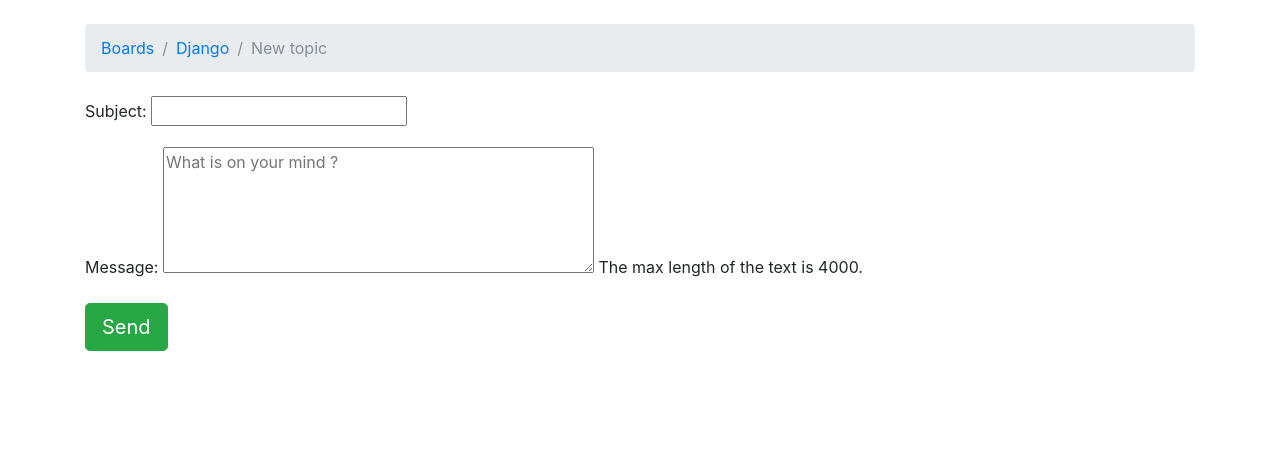
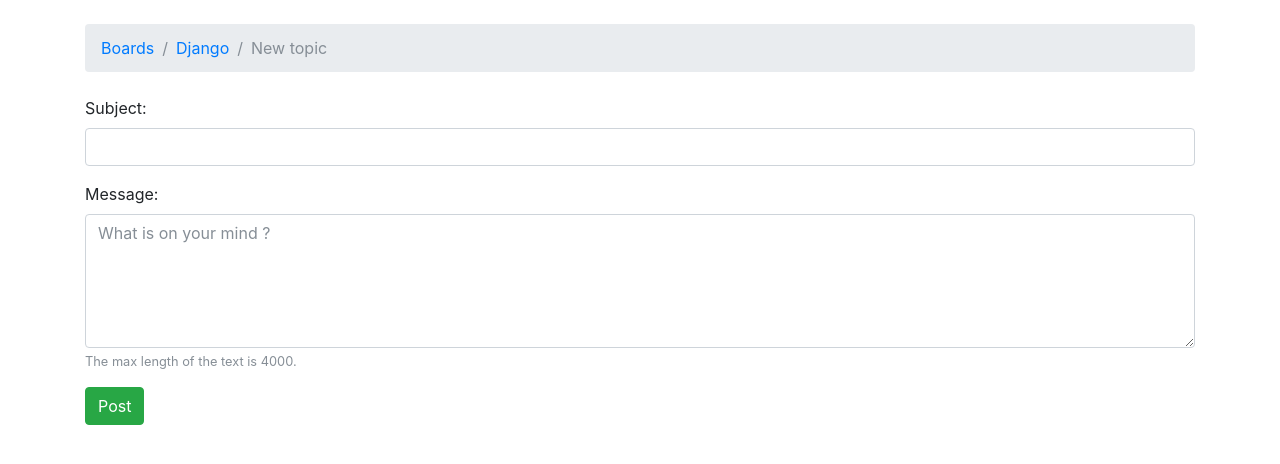
Before and after one commit to pedrorls/ForumDjango, a Django app: page /boards/1/new/ in a window 1280 px wide. Shown: the part 56-520 px from the top of the page. Run offline with Django 3.2, Linux system fonts and the light colour scheme; data comes from the database, SQL or seed files in the repository; some libraries are stand-ins or nearby versions.

Commit message:
form refactored into snippets

```diff
--- /dev/null
+++ b/templates/includes/form.html
@@ -0,0 +1,29 @@
+{% load widget_tweaks %}
+
+{% for field in form %}
+<div class="form-group">
+    {{ field.label_tag }}
+
+    {% if form.is_bound %}
+        {% if field.errors %}
+
+            {% render_field field class="form-control is-invalid" %}
+            {% for error in field.errors %}
+                <div class="invalid-feedback">
+                    {{ error }}
+                </div>
+            {% endfor %}
+        {% else %}
+                {% render_field field class="form-control is-valid" %}
+        {% endif %}
+    {% else %}
+        {% render_field field class="form-control" %}
+    {% endif %}
+
+    {% if field.help_text %}
+        <small class="form-text text-muted">
+        {{ field.help_text }}
+        </small>
+    {% endif %}
+</div>
+{% endfor %}
--- a/templates/new_topic.html
+++ b/templates/new_topic.html
@@ -12,7 +12,7 @@
 
 {% block content %}
     <form method="post" novalidate>{% csrf_token %}
-        {{form.as_p}}
-        <button type="submit" class="btn btn-lg btn-success">Send</button>
+        {% include "includes/form.html" %}
+        <button type="submit" class="btn btn-success">Post</button>
     </form>
 {% endblock %}
```
